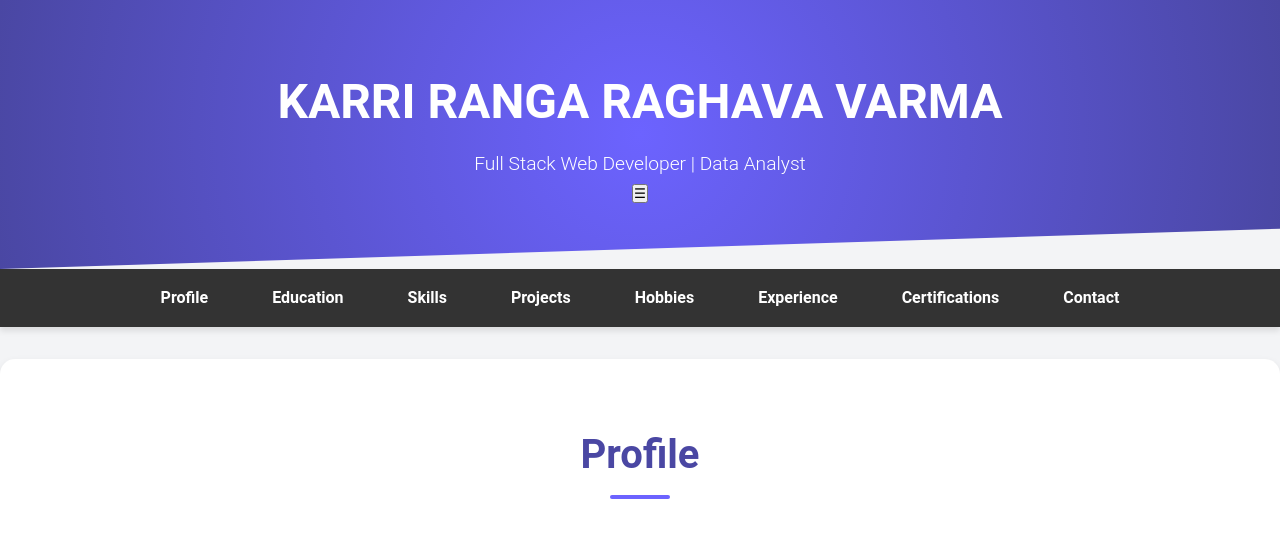
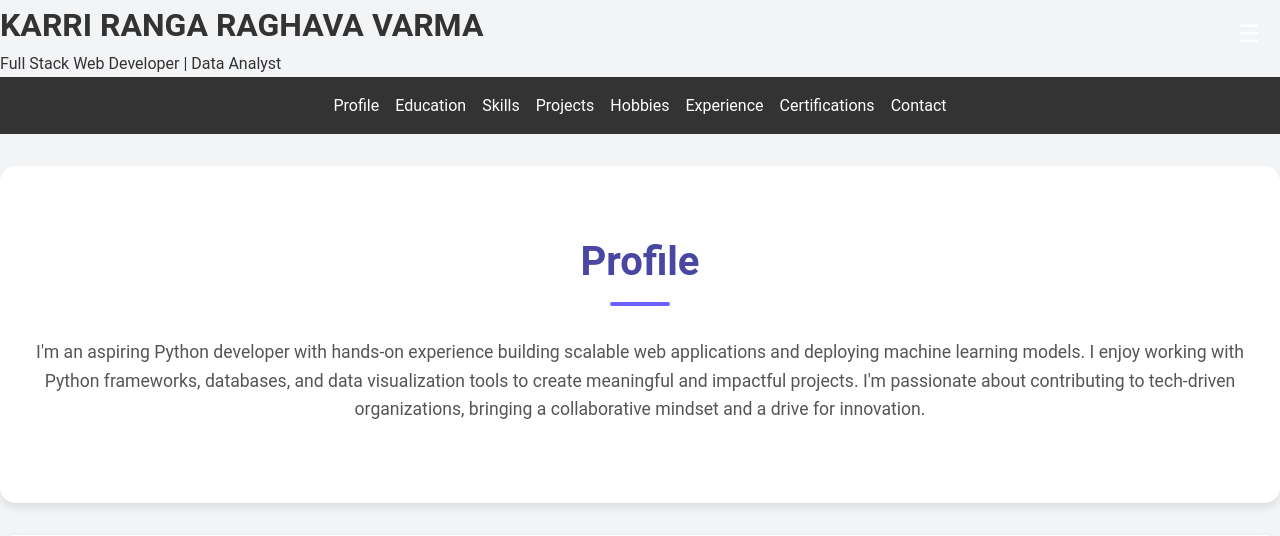
Before and after one commit to raghav0514/portfolio, a Flask app: page / in a window 1280 px wide. Shown: the top 536 px of the page. Run offline with Flask 3, Linux system fonts and the light colour scheme.

Commit message:
Update style.css

```diff
--- a/static/css/style.css
+++ b/static/css/style.css
@@ -14,57 +14,40 @@ body {
     line-height: 1.6;
 }
 
-/* Header */
-.main-header {
-    background: radial-gradient(circle, #6c63ff, #4a47a3);
-    color: #fff;
-    text-align: center;
-    padding: 4rem 1rem;
-    clip-path: polygon(0 0, 100% 0, 100% 85%, 0 100%);
-    position: relative;
+.hidden {
+    display: none; /* Hide by default */
 }
 
-.main-header h1 {
-    font-size: 3rem;
-    margin-bottom: 0.5rem;
-    font-weight: bold;
+.hamburger-menu {
+    background: none;
+    border: none;
+    font-size: 1.5rem;
+    color: #fff;
+    cursor: pointer;
+    position: absolute;
+    top: 20px;
+    right: 20px;
+    z-index: 2000;
 }
 
-.main-header p {
-    font-size: 1.2rem;
-    font-weight: 300;
-}
-
-/* Navbar */
 .navbar {
     display: flex;
     justify-content: center;
+    background: #333;
     padding: 1rem 0;
-    background: #333;
-    position: sticky;
-    top: 0;
-    z-index: 1000;
-    box-shadow: 0 4px 6px rgba(0, 0, 0, 0.1);
 }
 
 .navbar ul {
     list-style: none;
     display: flex;
-    gap: 2rem;
+    gap: 1rem;
 }
 
 .navbar li a {
-    color: #fff;
+    color: white;
     text-decoration: none;
-    font-weight: bold;
-    padding: 0.5rem 1rem;
-    border-radius: 5px;
-    transition: all 0.3s ease;
 }
 
-.navbar li a:hover {
-    background: #6c63ff;
-}
 
 /* Section Design */
 .section {
```
